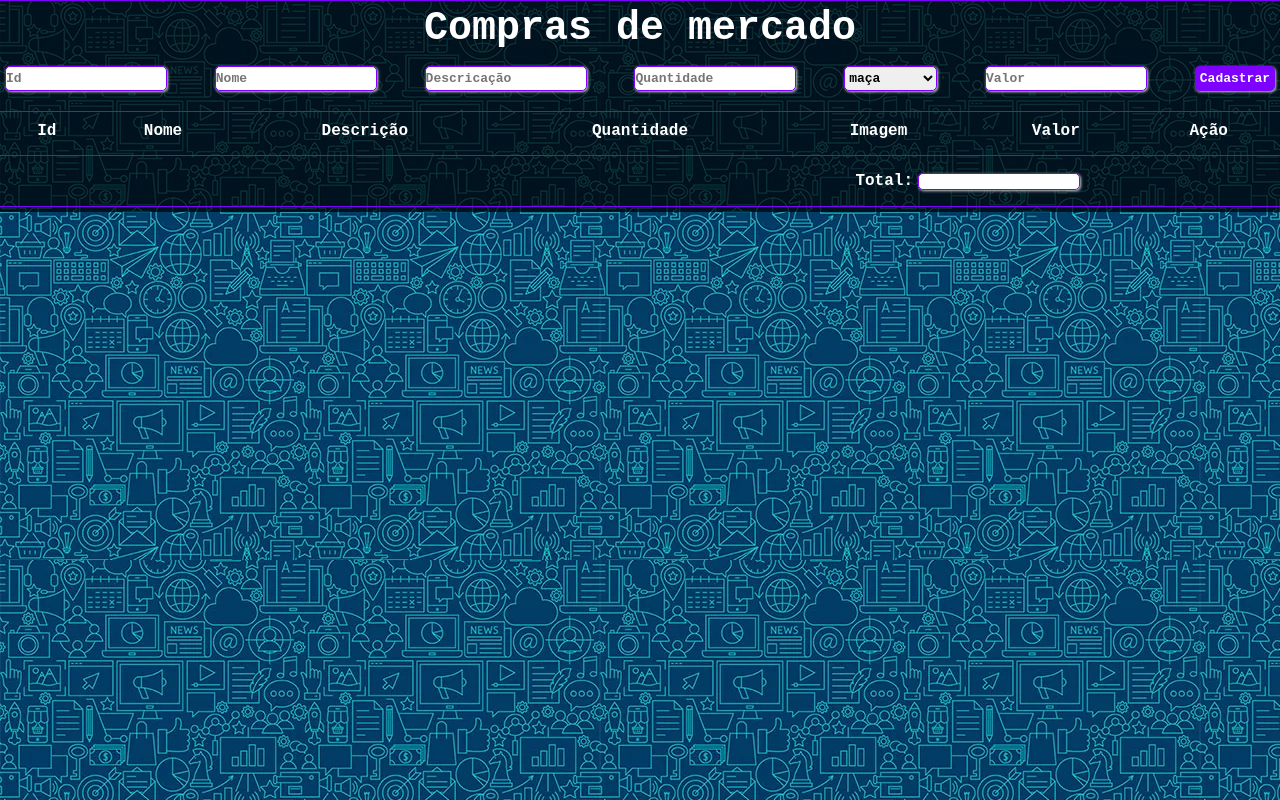
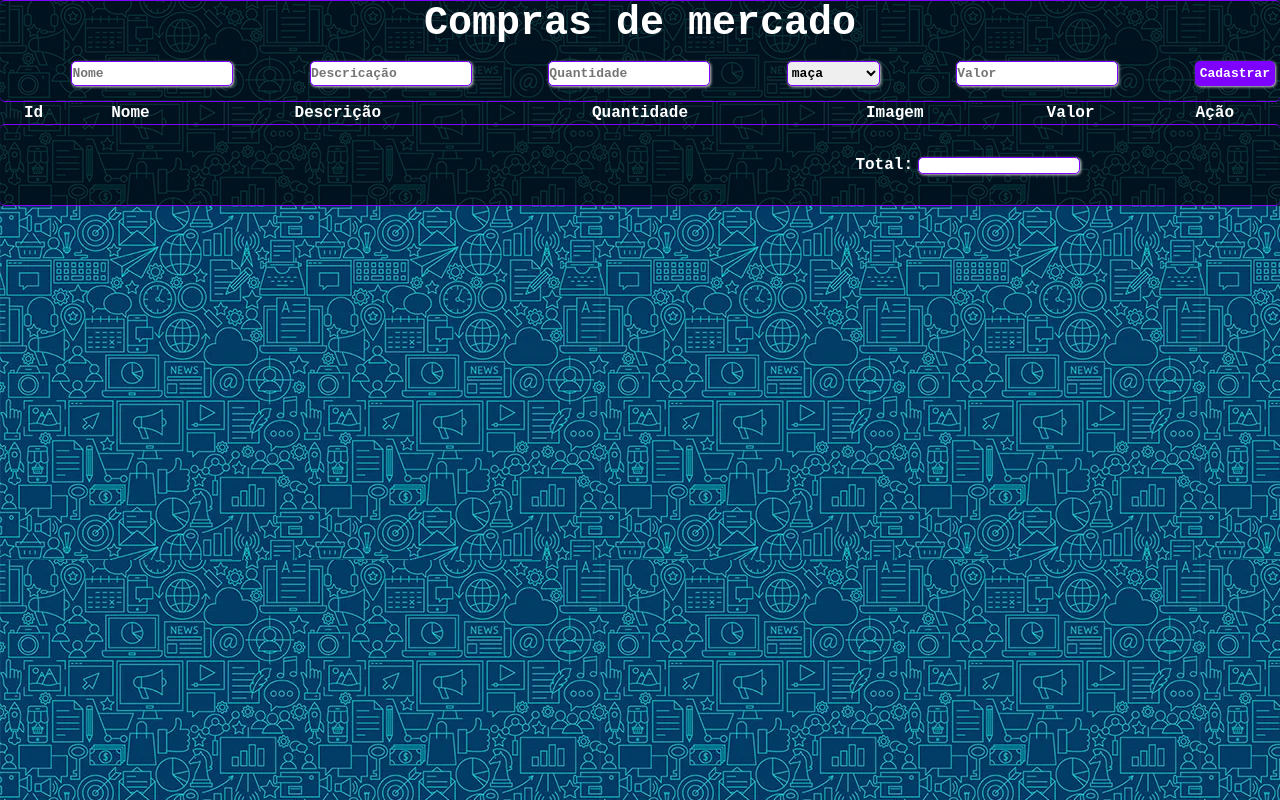
Before and after one commit to Yubassthanks/projetoCompras, a plain HTML site: page front/index.html in a window 1280 px wide. Drawn offline with Linux system fonts and the light colour scheme; no server answers.

Commit message:
updatesfront

```diff
--- a/front/index.html
+++ b/front/index.html
@@ -14,10 +14,10 @@
     <header>
         <h1>Compras de mercado</h1>
         <form id="cadastro">
-            <input type="text" name="id" id="id" required placeholder="Id" />
+            <p></p>
             <input type="text" name="nome" id="nome" required placeholder="Nome" />
             <input type="text" name="descricao" id="descricao" placeholder="Descricação" />
-            <input type="number" name="quantidade" id="quantidade" placeholder="Quantidade">
+            <input type="number" name="quantidade" id="quantidade" placeholder="Quantidade" min="1">
             <select name="imagem" id="imagem">
                 <option value="maca.jpg"><img src="./assets/maca.jpg" alt="Imagem 1">maça</option>
                 <option value="banana.jpg"><img src="./assets/banana.jpg" alt="Imagem 2">banana</option>
@@ -26,7 +26,7 @@
                 <option value="frango.jpg"><img src="./assets/frango.jpg" alt="Imagem 3">frango</option>
                 <option value="chocolate.jpg"><img src="./assets/chocolate.jpg" alt="Imagem 3">chocolate</option>
             </select>
-            <input type="number" step="any" name="valor" id="valor" required placeholder="Valor" />
+            <input type="number" step="any" name="valor" id="valor" required placeholder="Valor" min="1" />
             <input type="submit" value="Cadastrar" />
         </form>
     </header>
--- a/front/index.js
+++ b/front/index.js
@@ -50,7 +50,7 @@ function montarTabela(vetor) {
         let col6 = document.createElement('td')
         let col7 = document.createElement('td')
         let del = document.createElement('button')
-        del.innerHTML = '[-]'
+        del.innerHTML = '[Excluir]'
         del.setAttribute('onclick', `excluirItem('${e.id}')`)
         col1.innerHTML = e.id
         col2.innerHTML = e.nome
--- a/front/style.css
+++ b/front/style.css
@@ -8,13 +8,13 @@
 
 header {
     height: 100px;
-    width: 100vw;
+    width: 100%;
     display: flex;
     flex-direction: column;
-    border: 1px solid #7e00ff;
+    border-top: 1px solid hsl(270, 100%, 50%);
+    border-bottom: 1px solid hsl(270, 100%, 50%);
     border-radius: 5px;
-    padding: 5px;
-}
+ }
 
 header h1 {
     font-size: 2.5rem;
@@ -30,7 +30,6 @@ header p {
 
 body {
     height: 100%;
-    width: 100%;
     display: flex;
     flex-direction: column;
     align-items: center;
@@ -46,9 +45,11 @@ label {
 }
 
 form {
+    width: 100%;
     display: flex;
     flex-direction: row;
     justify-content: space-between;
+
 }
 
 input {
@@ -76,12 +77,8 @@ select {
 option{
     color: black;
 }
-table {
-    margin: auto;
 
-}
-
-td, th {
+tr td th {
     padding: 8px;
     text-align: center;
 }
@@ -91,19 +88,14 @@ tfoot {
 }
 
 footer {
+    height: 10vh;
+    width: 100vw;
     display: flex;
     justify-content: flex-end;
     align-items: center;
-    padding: 8px;
-    height: 5vh;
-    width: 100vw;
-    border: 1px solid #7e00ff;
+    border-top: 1px solid hsl(270, 100%, 50%);
+    border-bottom: 1px solid hsl(270, 100%, 50%);
     border-radius: 5px;
-    display: flex;
-    flex-direction: row;
-    justify-content: end;
-    margin: 5px;
-    padding: 5px;
 }
 
 footer input {
@@ -114,12 +106,11 @@ main table {
     width: 100vw;
 }
 
-main table tr td {
+main table{
     text-align: center;
 }
 
-button,
-input[type=submit] {
+button, input[type=submit] {
     border: none;
     background-color: #7e00ff;
     border-radius: 5px;
@@ -130,3 +121,8 @@ input[type=submit] {
     box-shadow: 1px 1px 3px #ccc;
     cursor: pointer;
 }
+
+img{
+    width: 5rem;
+    height: 5rem;
+}
```
Also changed, not shown: README.md, 1 other file.
